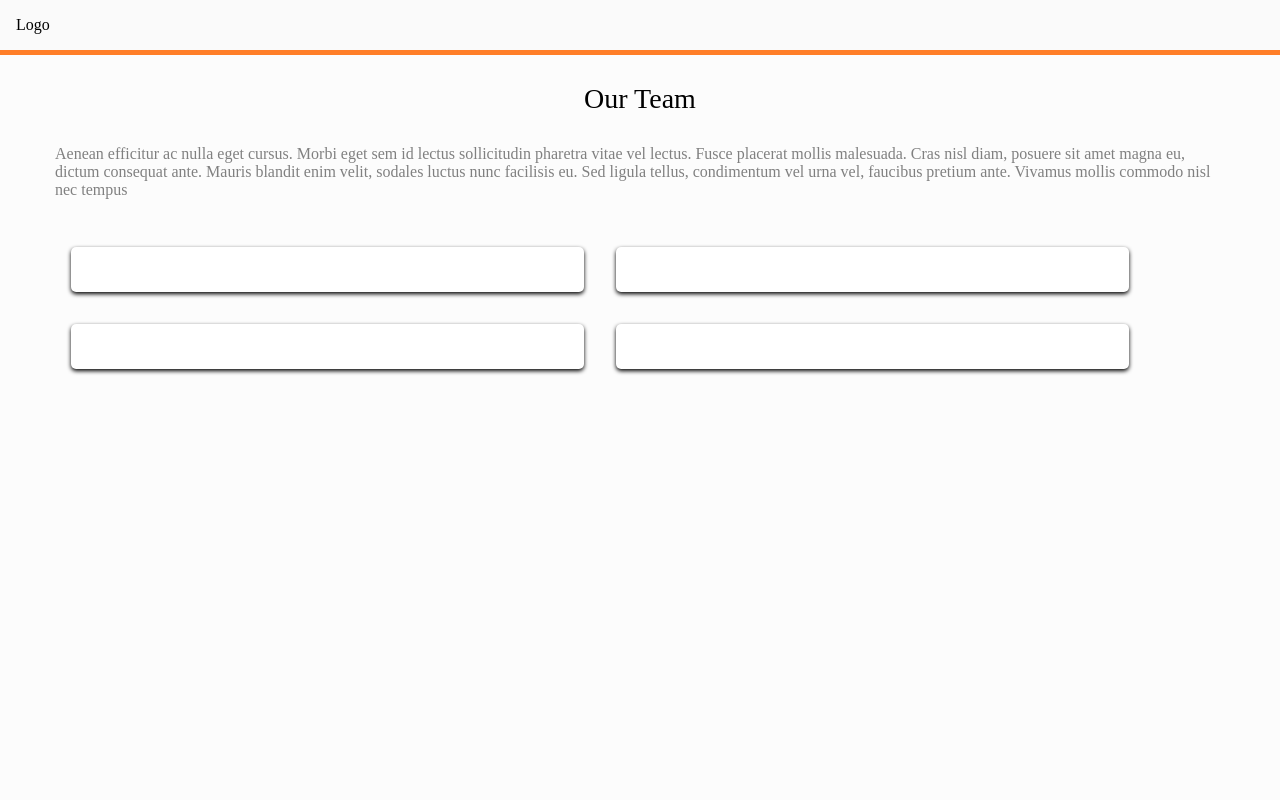
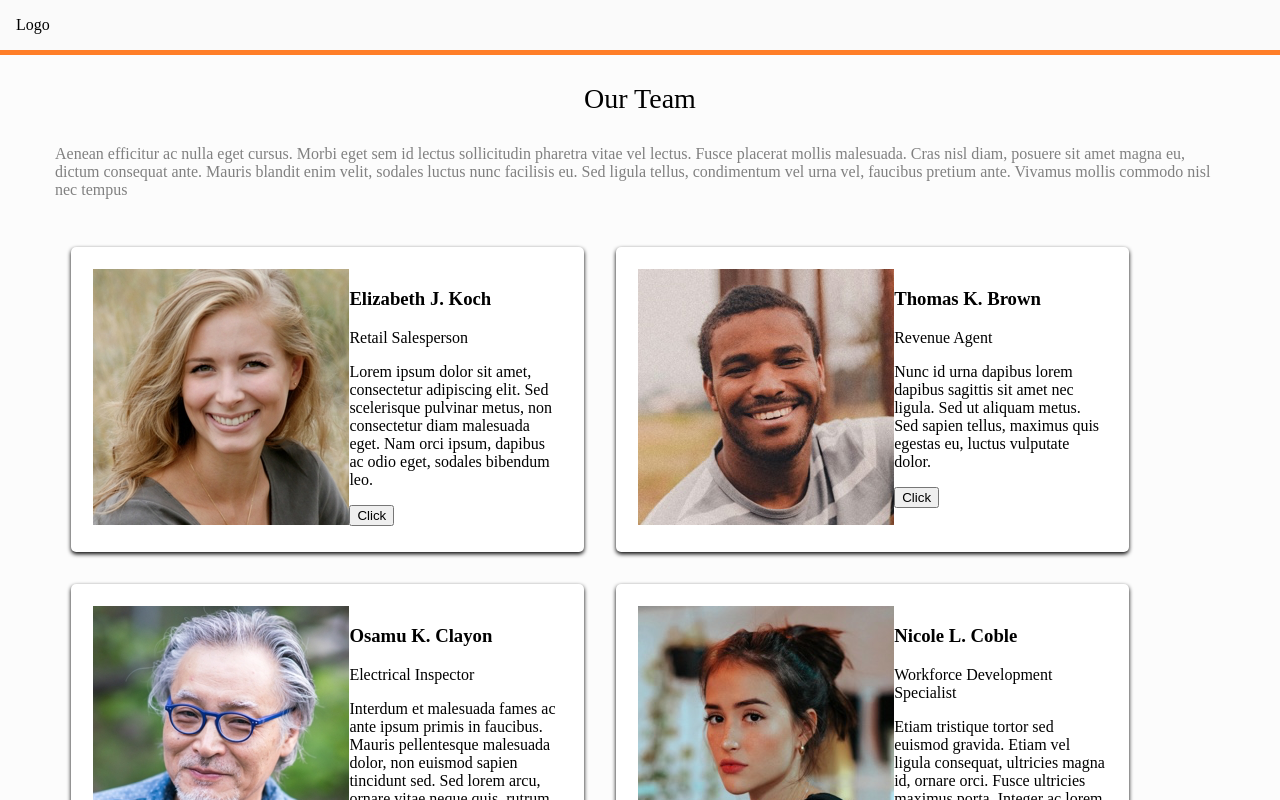
Before and after one commit to tarekgabarin/technical_test, a React (Create React App) app: page / in a window 1280 px wide. Shown: the top 800 px of the page. Built offline with nearby package versions, Linux system fonts and the light colour scheme.

Commit message:
rough desktop card done

```diff
--- a/src/components/Card/Card.js
+++ b/src/components/Card/Card.js
@@ -1,11 +1,8 @@
 import styled from 'styled-components';
 import React from 'react';
-
+import {useWindowSize} from '../../hooks/windowResize'
 
 const Card = styled.div`
-    display: flex;
-    -webkit-flex-direction: row;
-    flex-direction: row;
     padding: 1.4em;
     opacity: 100%;
     box-shadow: 0px 2px 4px 0px;
@@ -26,13 +23,59 @@ const Card = styled.div`
     width: 90%;
     margin: 1em;
     }
+`
 
-`
+function CardContentDesktop ({props}) {
+
+
+    console.log('props in nestes is', props);
+
+    return (
+        <div className='flex flex-row'>
+
+            <div>
+                <img src={props.image} alt=""/>
+            </div>
+
+            <div class="flex flex-column">
+
+                <div>
+                    <h3>{props.name}</h3>
+                    <span>{props.role}</span>
+                    <p>{props.info}</p>
+                </div>
+
+                <div>
+                    <button>Click</button>
+                </div>
+
+            </div>
+
+        </div>
+    )
+}
+
+
+
+
 function CardComponent (props){
+
+    const [width] = useWindowSize();
+    const isMobile = width < 480;
+
+    console.log('props is', props);
+
+    ///const CardContext = React.createContext(props);
+
+    ///const CardContent = isMobile == true ?  :  CardContentDesktop()
+
+
 
     return (
         <Card>
 
+
+            <CardContentDesktop props={props} ></CardContentDesktop>
         </Card>
     )
 
--- /dev/null
+++ b/src/hooks/windowResize.js
@@ -0,0 +1,14 @@
+import React, { useLayoutEffect, useState } from 'react';
+
+export function useWindowSize() {
+  const [size, setSize] = useState([0, 0]);
+  useLayoutEffect(() => {
+    function updateSize() {
+      setSize([window.innerWidth, window.innerHeight]);
+    }
+    window.addEventListener('resize', updateSize);
+    updateSize();
+    return () => window.removeEventListener('resize', updateSize);
+  }, []);
+  return size;
+}
--- a/src/pages/AboutPage/AboutPage.js
+++ b/src/pages/AboutPage/AboutPage.js
@@ -1,4 +1,4 @@
-import React, {useState}  from 'react';
+import React, {useState, useEffect}  from 'react';
 import styled from 'styled-components';
 import Header from '../../components/Header/Header';
 import Card from '../../components/Card/Card';
@@ -59,6 +59,12 @@ function AboutPage(){
          }
     ]
 
+    const CardsJSX = teamMembers.map(item => {
+        return (
+            <Card image={item.image} name={item.name} info={item.info} role={item.role} ></Card>
+        )
+    })
+
     return (
         <section>
             <Header/>
@@ -80,10 +86,7 @@ function AboutPage(){
 
                     <div className='flex flex-row flex-wrap'>
 
-                        <Card></Card>
-                        <Card></Card>
-                        <Card></Card>
-                        <Card></Card>
+                        {CardsJSX}
 
                     </div>
 
```
